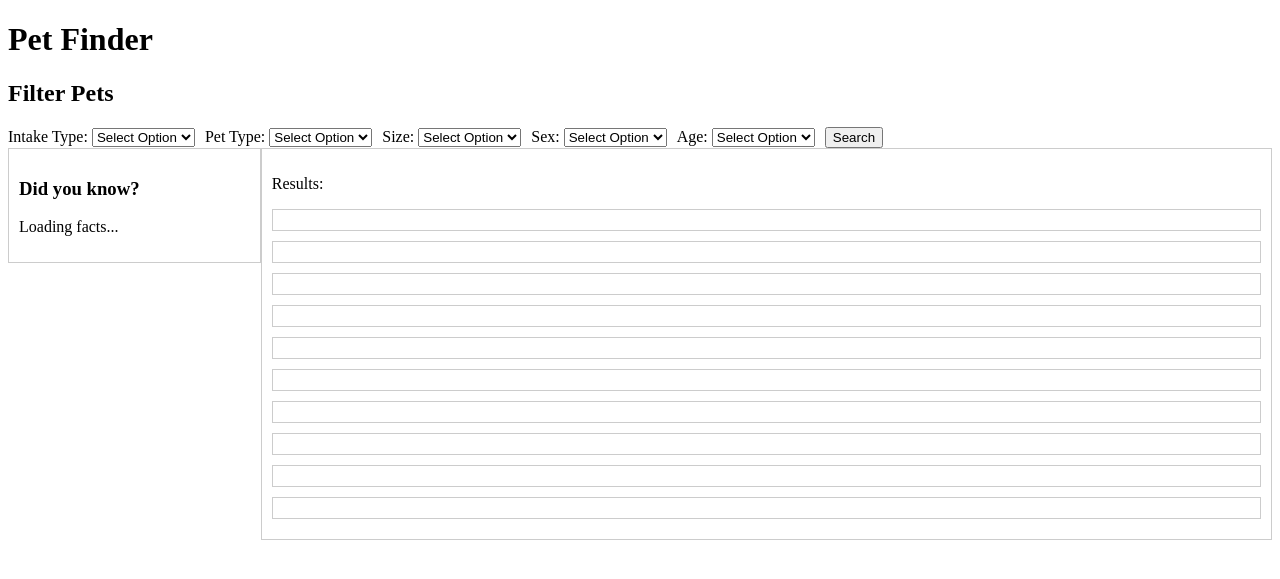
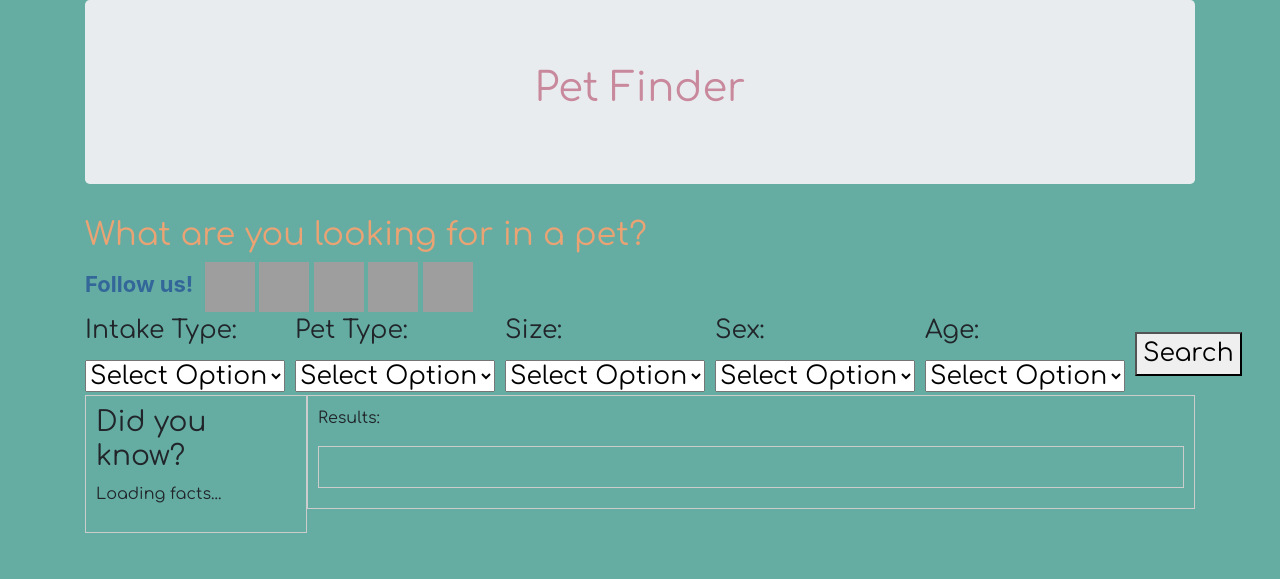
Before and after one commit to asalinas10/petfinder, a Flask app: template templates/index.html in a window 1280 px wide. Shown: the top 579 px of the page. Run offline with Flask 3, Linux system fonts and the light colour scheme; the template is opened without the code that fills it, so the values that code supplies are empty; some libraries are stand-ins or nearby versions; grey boxes are pictures that could not be loaded.

Commit message:
added css styling

```diff
--- /dev/null
+++ b/static/css/style.css
@@ -0,0 +1,76 @@
+@import url('https://fonts.googleapis.com/css2?family=Comfortaa&display=swap');
+
+.filter-bar {
+    display: flex;
+    align-items: center;
+    margin: 10 px;
+    box-sizing: border-box;
+    font-family: "Comfortaa", cursive;
+    font-size: 25px
+}
+
+.dropdown {
+    margin-right: 10px;
+    font-family: "Comfortaa", cursive;
+}
+
+.fact-panel {
+    border: 1px solid #ccc;
+    padding: 10px;
+    width: 20%; /* Adjust the width as needed */
+    float: left;
+    box-sizing: border-box;
+    font-family: "Comfortaa", cursive;
+}
+
+#results {
+    border: 1px solid #ccc;
+    padding: 10px;
+    width: 80%; /* Adjust the width as needed */
+    float: left;
+    box-sizing: border-box;
+    font-family: "Comfortaa", cursive;
+}
+
+
+.result-box {
+display: flex;
+align-items: left;
+padding: 10px;
+border: 1px solid #ccc;
+margin: 10px 0;
+}
+
+#container {
+    margin-bottom: 8px;
+  }
+
+.image-section {
+flex: none; /* Don't allow the image section to grow */
+width: 400px;
+max-height: 300px;
+padding: 10px;
+}
+
+.image-section img {
+    max-width: 100%;
+    max-height: 100%;
+    display: block;
+    margin: 0 auto;
+}
+
+.facts-section {
+    flex: 1;
+    padding: 10px;
+}
+
+h1{
+    color: #c9899d;
+    font-family: "Comfortaa", cursive;
+    font-size: 64px
+  }
+
+h2{
+color: #eba374;
+font-family: "Comfortaa", cursive;
+}
--- a/templates/index.html
+++ b/templates/index.html
@@ -3,45 +3,40 @@
 <head>
     <title>PetFinder</title>
     <script src="{{ url_for('static', filename='script.js') }}"></script>
-    <style>
-        /* Add your CSS styles here */
-        .filter-bar {
-            display: flex;
-            align-items: center;
-        }
-
-        .dropdown {
-            margin-right: 10px;
-        }
-        .fact-panel {
-            border: 1px solid #ccc;
-            padding: 10px;
-            width: 20%; /* Adjust the width as needed */
-            float: left;
-            box-sizing: border-box;
-        }
-
-        #results {
-            border: 1px solid #ccc;
-            padding: 10px;
-            width: 80%; /* Adjust the width as needed */
-            float: left;
-            box-sizing: border-box;
-        }
-        .result-box {
-        border: 1px solid #ccc;
-        padding: 10px;
-        margin-bottom: 10px;
-    }
-    </style>
+    <link rel="stylesheet" href="./static/css/style.css">
     <script src="https://d3js.org/d3.v7.min.js"></script>
     <script src="https://cdn.plot.ly/plotly-latest.min.js"></script>
+    <link rel="stylesheet" href="https://maxcdn.bootstrapcdn.com/bootstrap/4.5.2/css/bootstrap.min.css">
 </head>
-<body>
+<body style ='background:rgb(101, 173, 163)'>
+
+    <div class="container">
+        <div class="jumbotron text-center">
             <h1>Pet Finder</h1>
+        </div>
+
+
+
         <div id="info-bar">
-        <h2>Filter Pets</h2>
+            <h2>What are you looking for in a pet?</h2>
+            <div class = "social-media">
+                <span style="color:#336699;">
+                <span style="font-size:22px;">
+                    <strong>Follow us!&nbsp;</strong>
+                    </span> </span>
+                <a href="http://facebook.com/mcasac">
+                    <img alt="Facebook" src="https://cdn2.iconfinder.com/data/icons/social-media-2285/512/1_Facebook_colored_svg_copy-512.png" style="width: 50px; height: 50px;"> </a>
+                <a href="http://instagram.com/mcasac">
+                    <img alt="Instagram" src="https://cdn2.iconfinder.com/data/icons/social-media-2285/512/1_Instagram_colored_svg_1-512.png" style="width: 50px; height: 50px;"> </a>
+                <a href="https://twitter.com/mcasac">
+                    <img alt="Twitter" src="https://cdn2.iconfinder.com/data/icons/social-media-2285/512/1_Twitter_colored_svg-512.png" style="width: 50px; height: 50px;"> </a>
+                <a href="https://www.youtube.com/@MoCoAnimalServices" target="_blank">
+                    <img alt="" src="https://cdn2.iconfinder.com/data/icons/social-media-2285/512/1_Youtube_colored_svg-512.png" style="width: 50px; height: 50px;"> </a>
+                <a href="https://www.tiktok.com/@mocoanimalservices?">
+                    <img alt="" src="https://cdn4.iconfinder.com/data/icons/social-media-flat-7/64/Social-media_Tiktok-256.png" style="width: 50px; height: 50px;"> </a>
                 </div>
+        </div>
+
         <div class="filter-bar">
             <div class="dropdown">
                 <label for="intake-type">Intake Type:</label>
@@ -92,5 +87,7 @@
         </div>
         <script src="https://d3js.org/d3.v7.min.js"></script>
         <script src="./static/js/script.js"></script>
+    </div>
+
 </body>
 </html>
```
Also changed, not shown: static/js/script.js (+32 -15 lines), adopt_me.db, 1 other file. Lines whose indentation alone changed are shown as unchanged.
